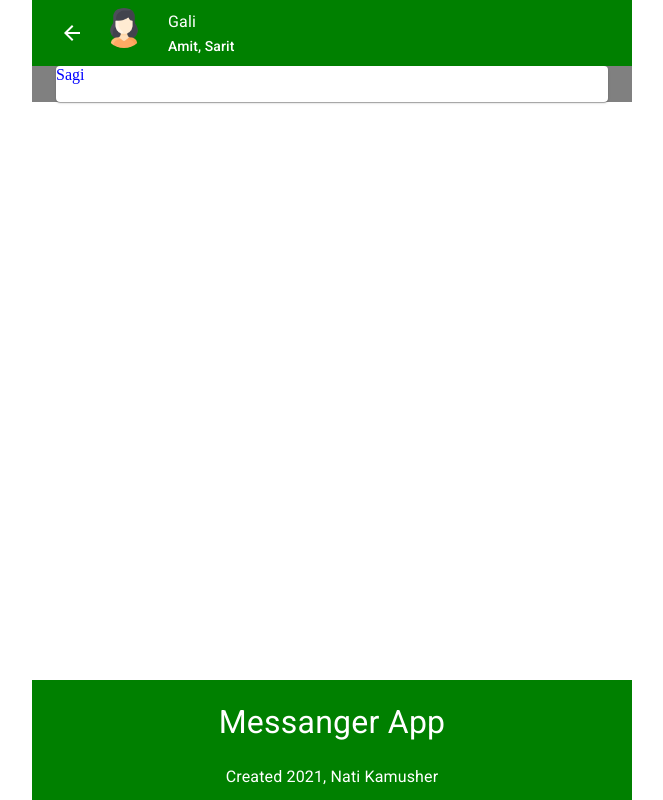
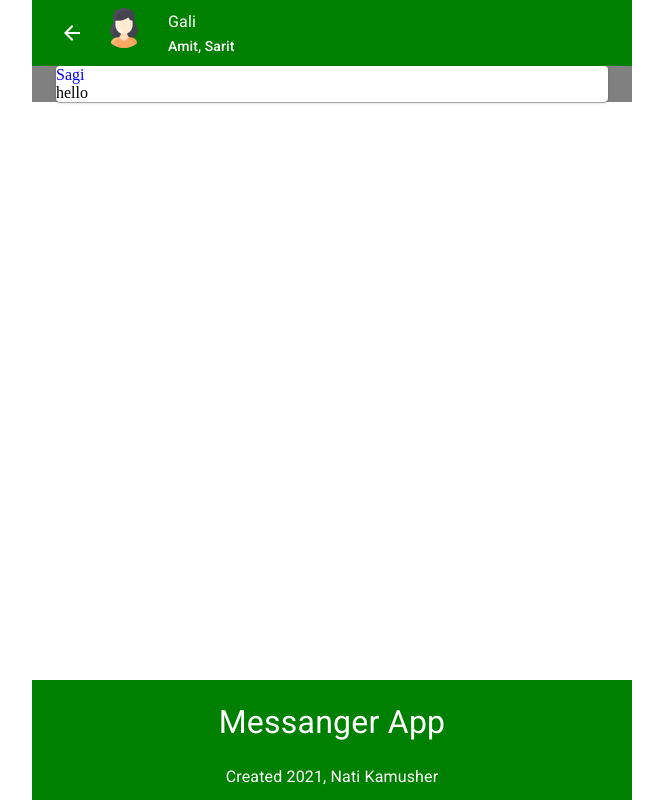
Before and after one commit to natank/messanger-frontend, a React app: page /feed in a window 1280 px wide. Shown: the whole page, without its empty margins (308-971 px from the left). Built offline with nearby package versions, Linux system fonts and the light colour scheme; no server answers; sample sign-in values are in the browser's storage.

Commit message:
save for remote

```diff
--- a/src/js/Views/main-view.js
+++ b/src/js/Views/main-view.js
@@ -15,6 +15,8 @@ let useStyles = makeStyles(theme => ({
 	root: {
 		minHeight: '100vh',
 		position: 'relative',
+		display: 'flex',
+		flexDirection: 'column'
 	},
 }));
 function MainView() {
@@ -31,6 +33,7 @@ function MainView() {
 			disableGutters={true}
 			className={classes.root}
 			maxWidth={false}>
+
 			<Switch>
 				<Route exact path='/'>
 					<PrivateRoute {...{ component: Chats }} />
--- a/src/js/components/Feed/FeedMessage.js
+++ b/src/js/components/Feed/FeedMessage.js
@@ -13,14 +13,18 @@ export default function FeedMessage({color="#fff", messageText="hello", authorNa
         headline: {
             color: "blue",
             display: "block"
+        },
+        body:{
+            color: "#000"
         }
+
     })
     let classes = useStyles();
 
     return (
         <Card className={classes.root}>
             <typography className={classes.headline} variant="body1">{authorName}</typography>
-            <typography variant="body2">{messageText}</typography>
+            <typography className={classes.body} variant="body2">{messageText}</typography>
         </Card>
     )
 }
--- a/src/js/components/Footer.js
+++ b/src/js/components/Footer.js
@@ -38,7 +38,7 @@ const useStyles = makeStyles(theme => ({
 export default function Footer() {
 	const classes = useStyles();
 	return (
-		<React.Fragment>
+
 			<footer className={classes.footer}>
 				<Typography variant='h4' className={classes.footerTitle}>
 					Messanger App
@@ -83,8 +83,8 @@ export default function Footer() {
 					</div>
 				</div>
 			</footer>
-			<FooterMargin />
-		</React.Fragment>
+
+
 	);
 	function FooterMargin() {
 		return <div className={classes.footerMargin} />;
```
